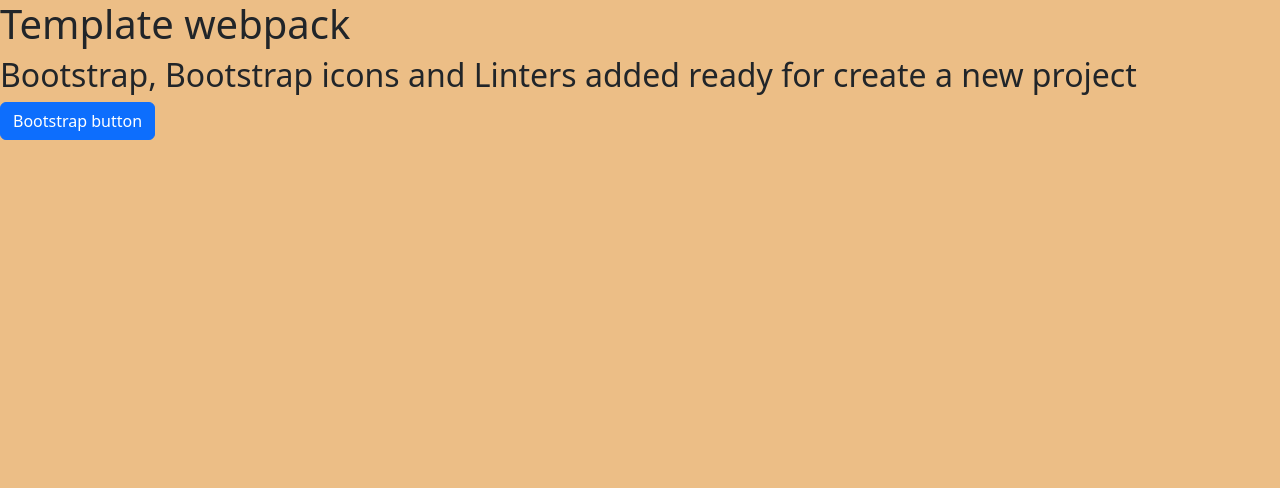
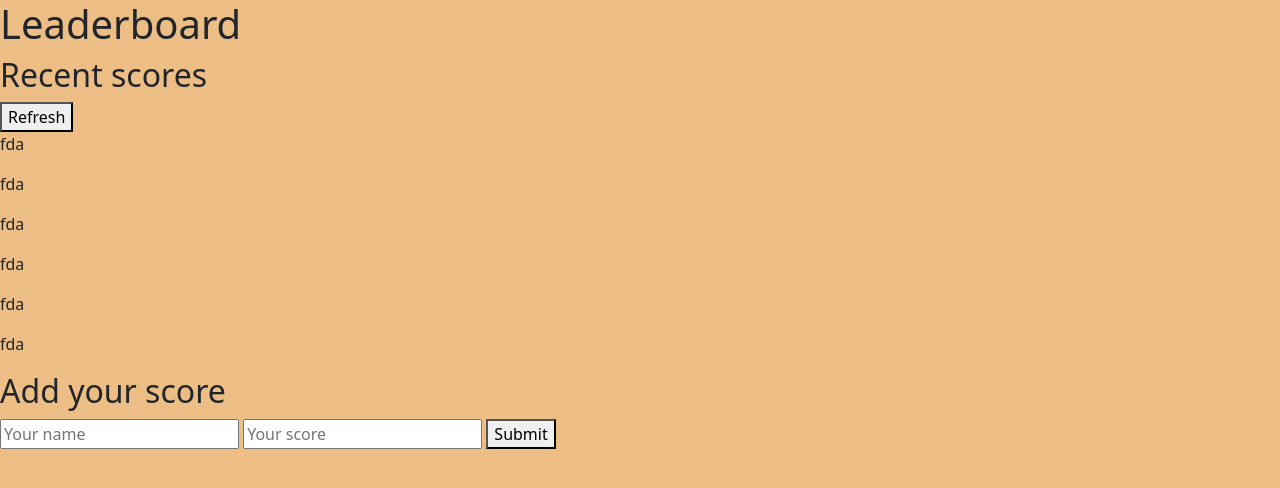
Before and after one commit to BregornOriginal/Leaderboard-app, a website built with webpack: page src/index.html in a window 1280 px wide. Built offline with nearby package versions, Linux system fonts and the light colour scheme.

Commit message:
Added skeleton for Leaderboard

```diff
--- a/src/index.html
+++ b/src/index.html
@@ -1,15 +1,36 @@
 <!DOCTYPE html>
 <html lang="en">
-<head>
-    <meta charset="UTF-8">
-    <meta name="viewport" content="width=device-width, initial-scale=1.0">
-    <title>Wbpack Exercise</title>
-</head>
-<body>
-    <h1>Template webpack</h1>
-    <h2>Bootstrap, Bootstrap icons and Linters added ready for create a new project</h2>
-    <button class="btn btn-primary">
-        Bootstrap button
-    </button>
-</body>
+	<head>
+		<meta charset="UTF-8" />
+		<meta name="viewport" content="width=device-width, initial-scale=1.0" />
+		<title>Wbpack Exercise</title>
+	</head>
+
+	<body>
+		<main>
+			<h1>Leaderboard</h1>
+			<section class="leaderboard-container">
+				<div class="recent-scores">
+					<div class="container-button">
+						<h2>Recent scores</h2>
+						<button class="refresh-button">Refresh</button>
+					</div>
+					<article>
+						<p>fda</p>
+						<p>fda</p>
+						<p>fda</p>
+						<p>fda</p>
+						<p>fda</p>
+						<p>fda</p>
+					</article>
+				</div>
+				<div class="new-score">
+					<h2>Add your score</h2>
+					<input class="name-input" placeholder="Your name" name="name-input" type="text" />
+					<input class="score-input" placeholder="Your score" name="score-input" type="text" />
+					<button class="submit-button">Submit</button>
+				</div>
+			</section>
+		</main>
+	</body>
 </html>
```
Also changed, not shown: dist/7ff3ca6fa798de3f8ac2.woff (deleted), dist/f2539a501be3a673de05.woff2 (deleted), dist/index.html, 4 other files.
